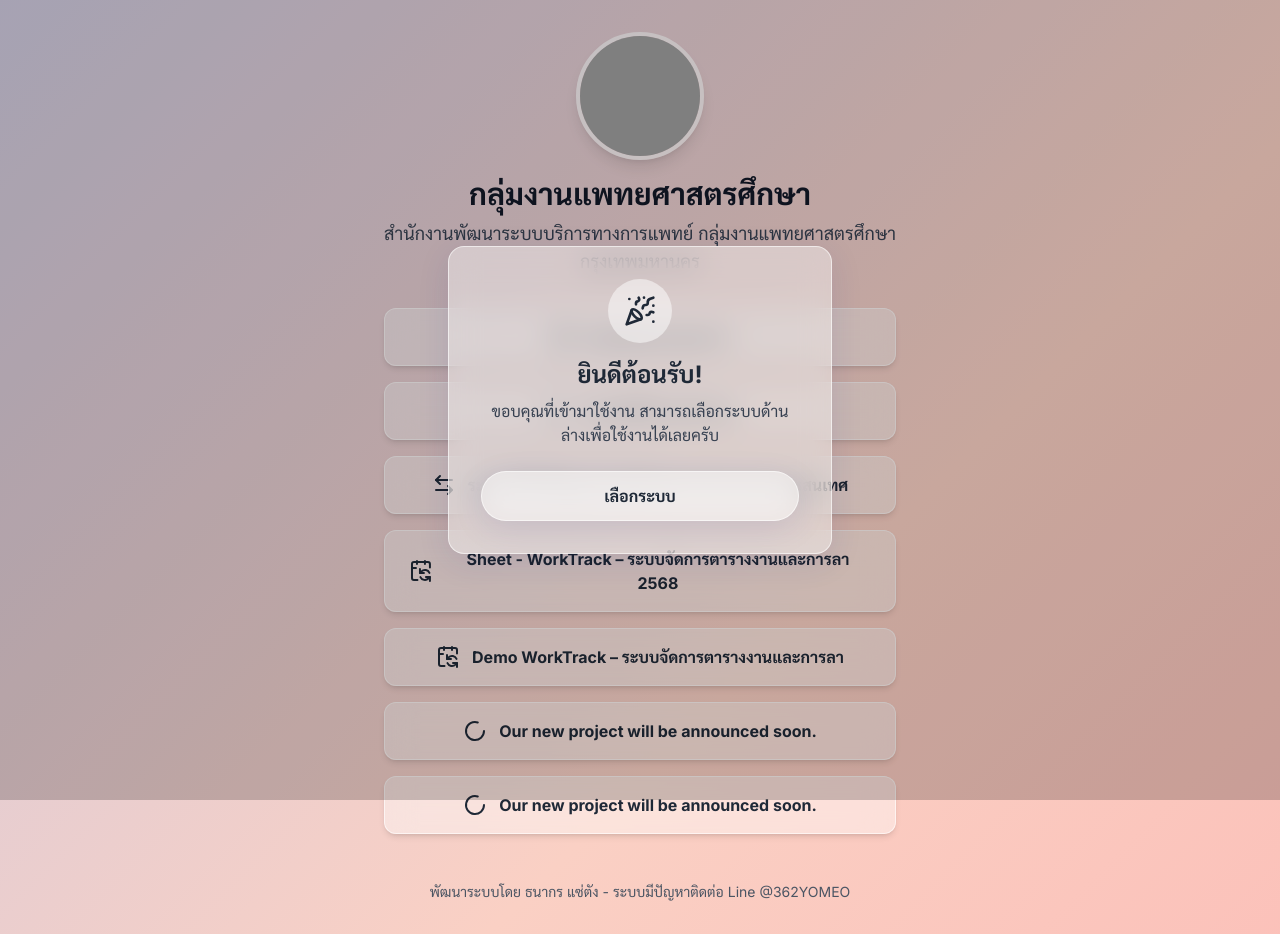
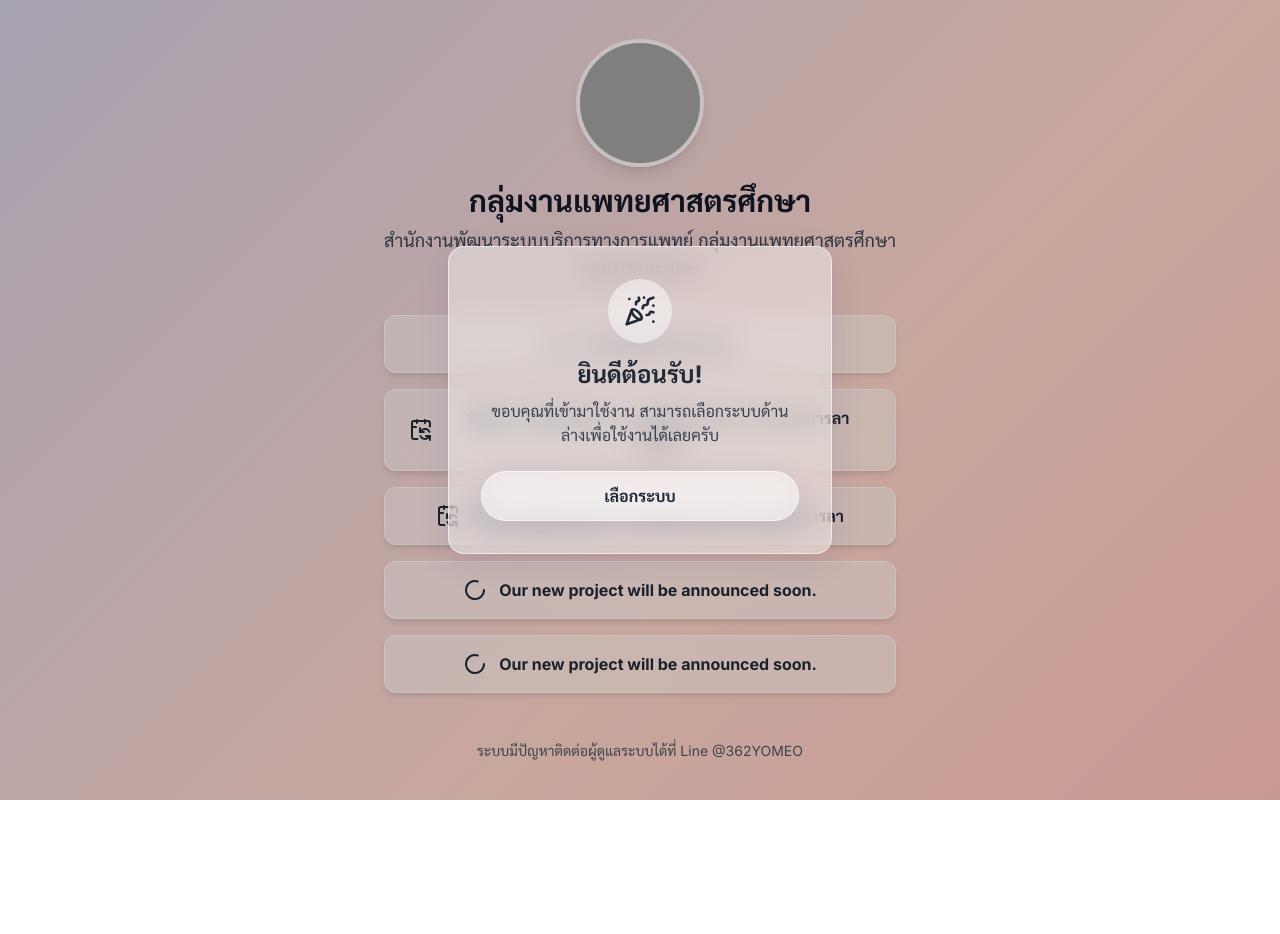
Before and after one commit to thanakorn98/thanakorn98.github.io, a plain HTML site: page index.html in a window 1280 px wide. After the commit the page ends 800 px from the top, so only its background shows below. Drawn offline with nearby package versions, Linux system fonts and the light colour scheme; grey boxes are pictures that could not be loaded; animation ran at ten frames a second.

Commit message:
Update index.html

```diff
--- a/index.html
+++ b/index.html
@@ -3,7 +3,7 @@
 <head>
     <meta charset="UTF-8">
     <meta name="viewport" content="width=device-width, initial-scale=1.0">
-    <title>Thanakorn-portfolio</title>
+    <title>ระบบกลุ่มงานแพทยศาสตรศึกษา</title>
 
     <!-- Tailwind CSS for styling -->
     <script src="https://cdn.tailwindcss.com"></script>
@@ -85,19 +85,9 @@
 
                 <!-- NEW: Added 'animate-on-load', 'link-item' and 'active:scale-95' classes -->
 
-                <a href="https://script.google.com/macros/s/AKfycbx3HGaVSLhLScPD35_x2lh4u6oja_j8WoVEaMvJrvhy7WCHMcHeto7V_iUSKiqLJv7ZjA/exec" target="_blank" class="animate-on-load link-item glass-panel flex items-center justify-center w-full font-semibold py-4 px-6 rounded-xl shadow-md active:scale-95 opacity-0 transform translate-y-5">
-                    <i data-lucide="chart-pie" class="mr-3"></i>
-                    Dashboard บุคลากร
-                </a>
-
                 <a href="https://script.google.com/macros/s/AKfycbyCTR5J6lawYEgBLOqw8zHjPaeWQJL5vnJVt6idQBxlwTSeYBYacWJO0pzsefXSksiK/exec" target="_blank" class="animate-on-load link-item glass-panel flex items-center justify-center w-full font-semibold py-4 px-6 rounded-xl shadow-md active:scale-95 opacity-0 transform translate-y-5">
                     <i data-lucide="scan-face" class="mr-3"></i>
                     ระบบบันทึกเวลาทำงาน
-                </a>
-
-                <a href="https://script.google.com/macros/s/AKfycbyRxX4K4DFaA4mUVanVscAsW3aMOAiuTR15lAow8swEhQlC6F2nt5KoG3jYG_8ukGcR/exec" target="_blank" class="animate-on-load link-item glass-panel flex items-center justify-center w-full font-semibold py-4 px-6 rounded-xl shadow-md active:scale-95 opacity-0 transform translate-y-5">
-                    <i data-lucide="arrow-left-right" class="mr-3"></i>
-                    ระบบบันทึกข้อมูลและแจ้งคำขอการทำงานทางสารสนเทศ
                 </a>
 
                 <a href="https://docs.google.com/spreadsheets/d/14jR1xLMw7XPs2bjpgaZzF0nfr_qIUVO65tUfQllO0YU/edit?usp=sharing" target="_blank" class="animate-on-load link-item glass-panel flex items-center justify-center w-full font-semibold py-4 px-6 rounded-xl shadow-md active:scale-95 opacity-0 transform translate-y-5">
@@ -125,7 +115,7 @@
         </main>
 
         <footer class="animate-on-load mt-12 text-center opacity-0 transform translate-y-5 transition-all duration-500">
-            <p class="text-gray-600 text-sm">พัฒนาระบบโดย ธนากร แซ่ตัง - ระบบมีปัญหาติดต่อ Line @362YOMEO</p>
+            <p class="text-gray-600 text-sm">ระบบมีปัญหาติดต่อผู้ดูแลระบบได้ที่ Line @362YOMEO</p>
         </footer>
     </div>
 
```
